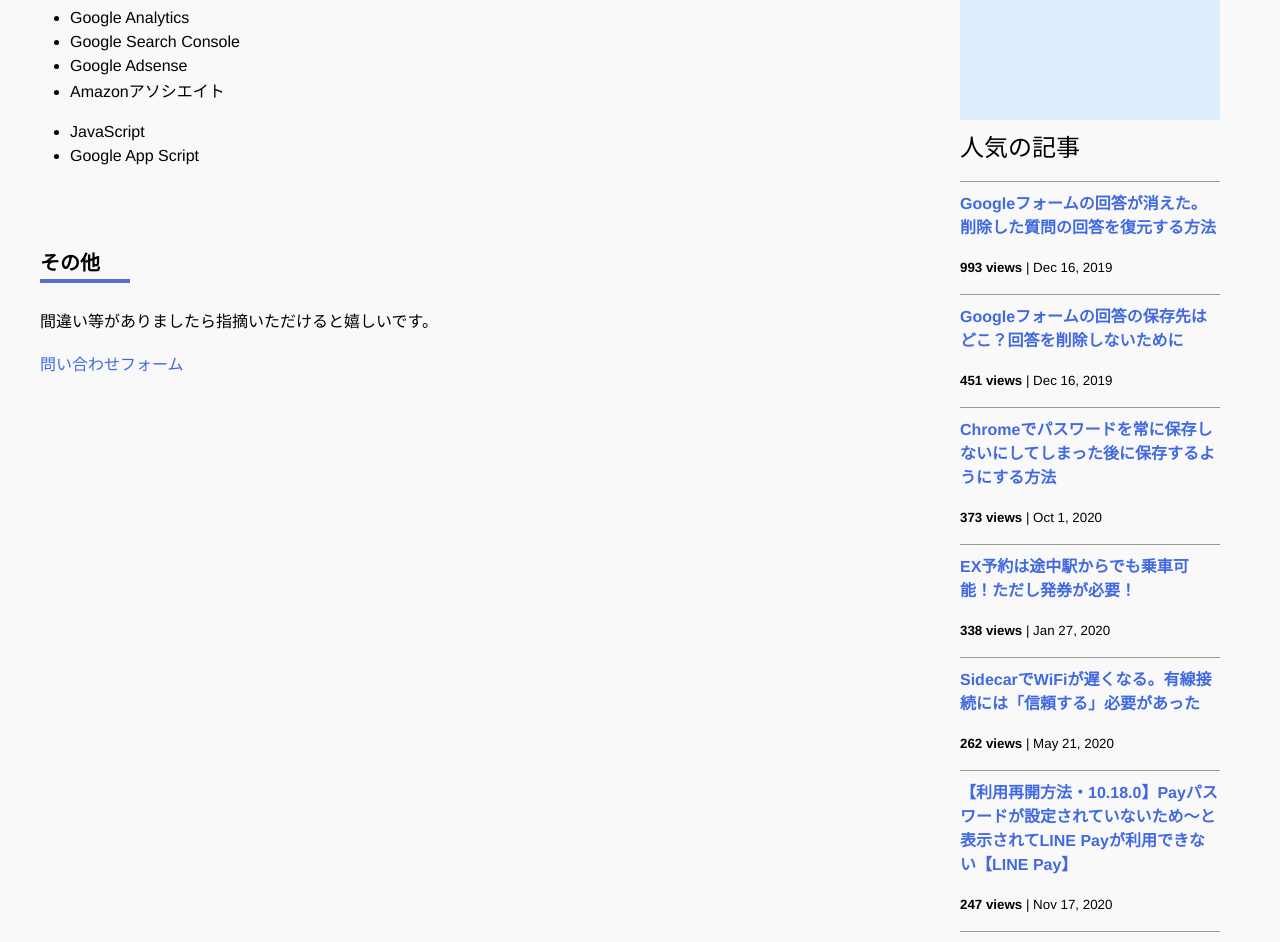
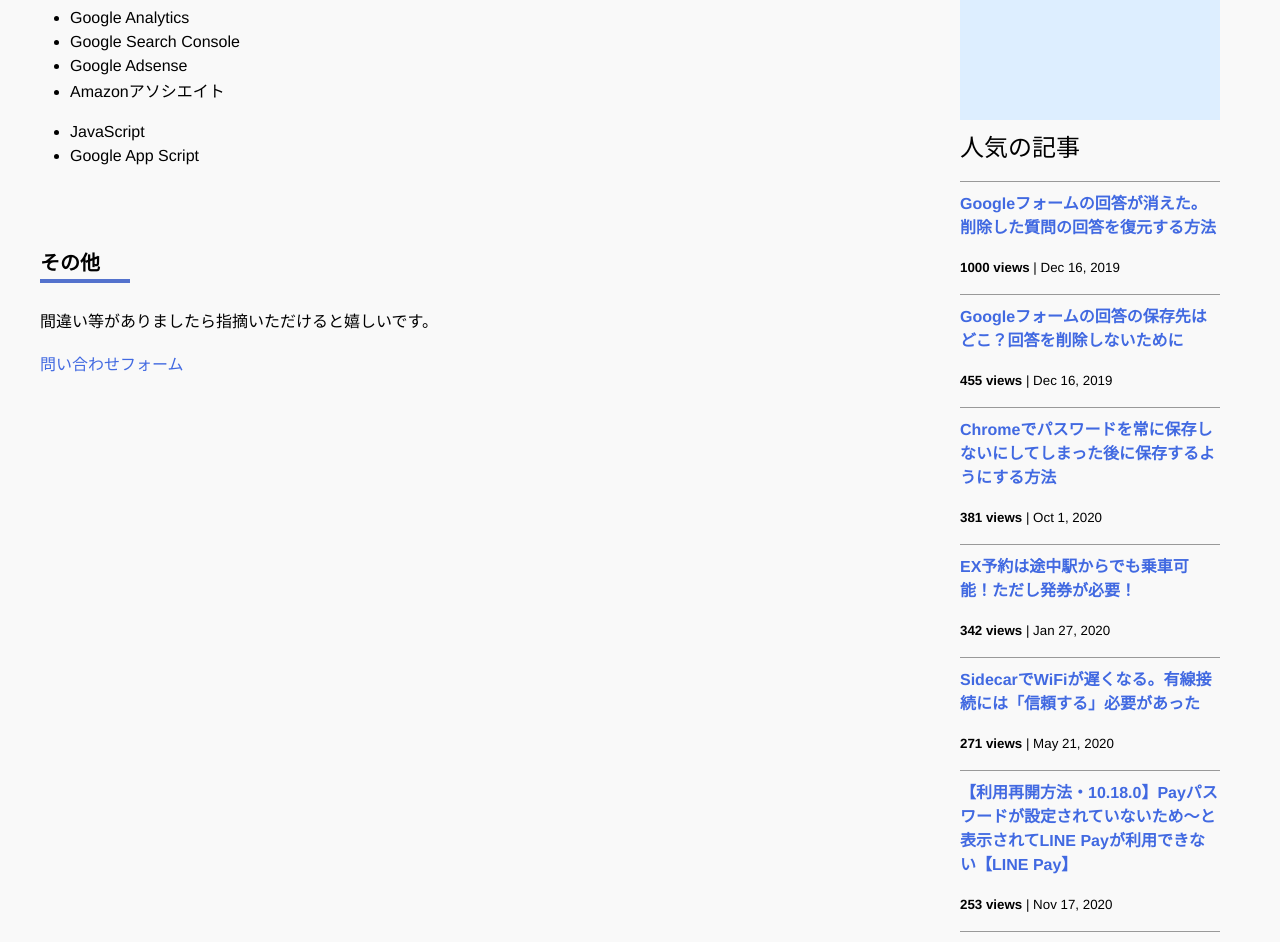
Before and after one commit to iwanaminami/shoyaiwaname, a Jekyll site: the page built from about.markdown, in a window 1280 px wide and 1400 px high, scrolled down 693 px. Shown: the top 942 px of the window. Built offline with Jekyll 4.4.1, drawn with Linux system fonts in a browser that asks for light colours; nearby versions of some CDN libraries; comment, search, counter and statistics services are not loaded; some of the changed text lies outside the part shown.

Commit message:
a new commit message

```diff
--- a/_data/popularposts.yml
+++ b/_data/popularposts.yml
@@ -1,17 +1,17 @@
 side:
-  - view: 993
+  - view: 1000
     url: /2019/12/16/restore-googleform.html
-  - view: 451
+  - view: 455
     url: /2019/12/16/googleform-answers.html
-  - view: 373
+  - view: 381
     url: /2020/10/01/googlepassword.html
-  - view: 338
+  - view: 342
     url: /2020/01/27/ex-rideontheway.html
-  - view: 262
+  - view: 271
     url: /2020/05/21/sidecar-via-cable.html
-  - view: 247
+  - view: 253
     url: /2020/11/17/linepay.html
-  - view: 119
+  - view: 120
     url: /2020/01/23/sfcgold.html
-  - view: 115
+  - view: 117
     url: /2021/05/18/image-compression-word.html
```
